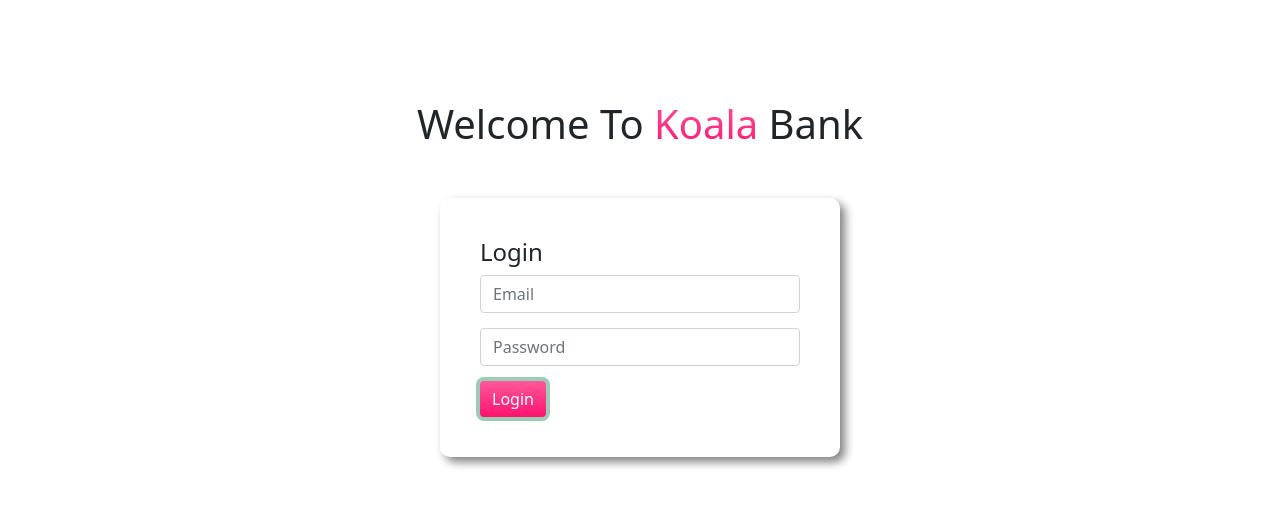
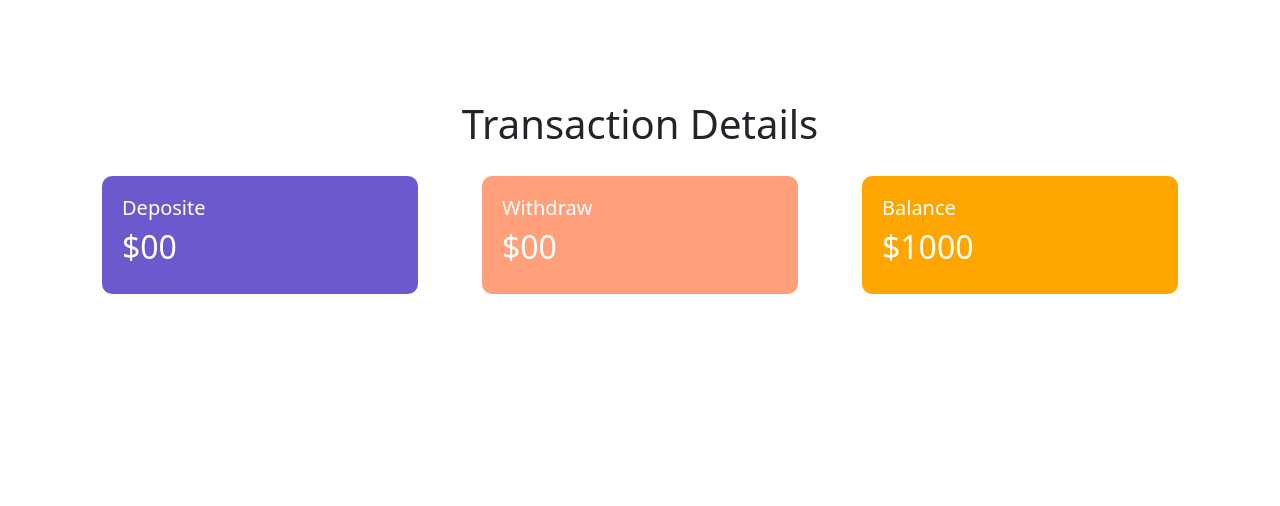
Before and after one commit to AhmedMoonwar/koala-bank, a plain HTML site: page index.html in a window 1280 px wide. Both pictures are taken after a click on the button "Login". Drawn offline with nearby package versions, Linux system fonts and the light colour scheme.

Commit message:
transaction area design start

```diff
--- a/index.html
+++ b/index.html
@@ -15,8 +15,36 @@
             <h4>Login</h4>
             <input type="email" name="" id="" class="form-control" placeholder="Email">
             <input type="password" name="" id="" class="form-control" placeholder="Password">
-            <button class="btn btn-success mx-6">Login</button>
+            <button id="login" class="btn btn-success mx-6">Login</button>
         </div>
     </div>
+
+    <div id="transaction-area">
+        <h1 class="text-center bank-title">Transaction Details</h1>
+        <div class="container">
+            <div class="row">
+                <div class="col-md-4">
+                    <div class="status deposite">
+                        <h5 class="text-center text-lg-start">Deposite</h5>
+                        <h2 class="text-center text-lg-start">$00</h2>
+                    </div>
+                </div>
+                <div class="col-md-4">
+                    <div class="status withdraw">
+                        <h5 class="text-center text-lg-start">Withdraw</h5>
+                        <h2 class="text-center text-lg-start">$00</h2>
+                    </div>
+                </div>
+                <div class="col-md-4">
+                    <div class="status balance">
+                        <h5 class="text-center text-lg-start">Balance</h5>
+                        <h2 class="text-center text-lg-start">$1000</h2>
+                    </div>
+                </div>
+            </div>
+        </div>
+    </div>
+
+    <script src="main.js"></script>
 </body>
 </html>
--- a/main.js
+++ b/main.js
@@ -0,0 +1,7 @@
+const loginBtn = document.getElementById("login");
+loginBtn.addEventListener("click", function(){
+    const loginArea = document.getElementById("login-area");
+    loginArea.style.display = "none";
+    const transactionArea = document.getElementById("transaction-area");
+    transactionArea.style.display = "block";
+})
--- a/style.css
+++ b/style.css
@@ -24,3 +24,22 @@ body{
     -webkit-background-clip: text;
     -webkit-text-fill-color: transparent;
 }
+
+#transaction-area{
+    display: none;
+}
+.deposite{
+    background-color: slateblue;
+}
+.withdraw{
+    background-color: lightsalmon;
+}
+.balance{
+    background-color: orange;
+}
+.status{
+    margin:20px;
+    padding: 20px;
+    color: white;
+    border-radius: 10px;
+}
```
